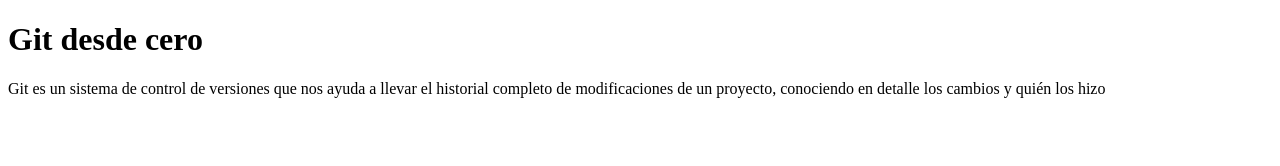
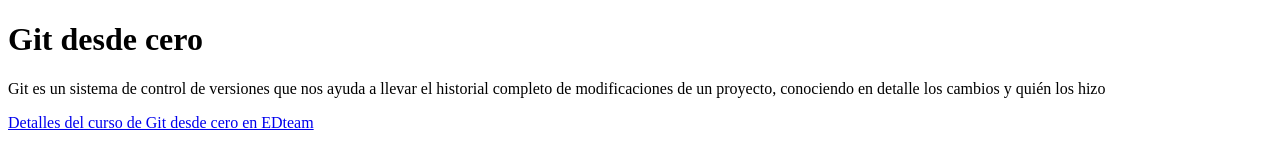
Before and after one commit to MatiBri/git-desde-cero, a plain HTML site: page index.html in a window 1280 px wide. Drawn offline with Linux system fonts and the light colour scheme.

Commit message:
Agrega el enlace del curso EDteam

```diff
--- a/index.html
+++ b/index.html
@@ -10,5 +10,9 @@
 	<p>
 		Git es un sistema de control de versiones que nos ayuda a llevar el historial completo de modificaciones de un proyecto, conociendo en detalle los cambios y quién los hizo
 	</p>
+
+	<p>
+		<a href="https://ed.team/git">Detalles del curso de Git desde cero en EDteam</a>
+	</p>
 </body>
 </html>
```
